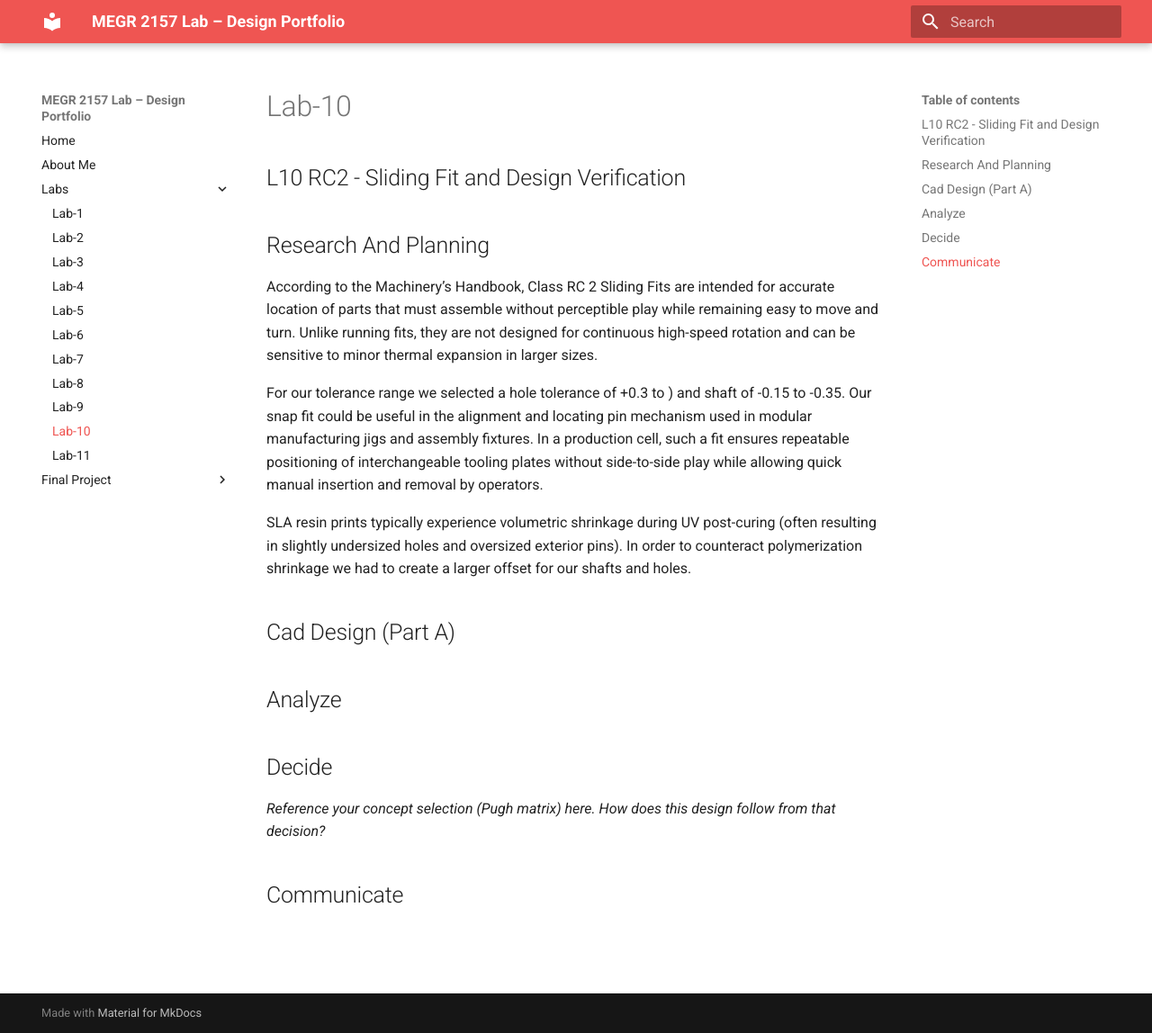
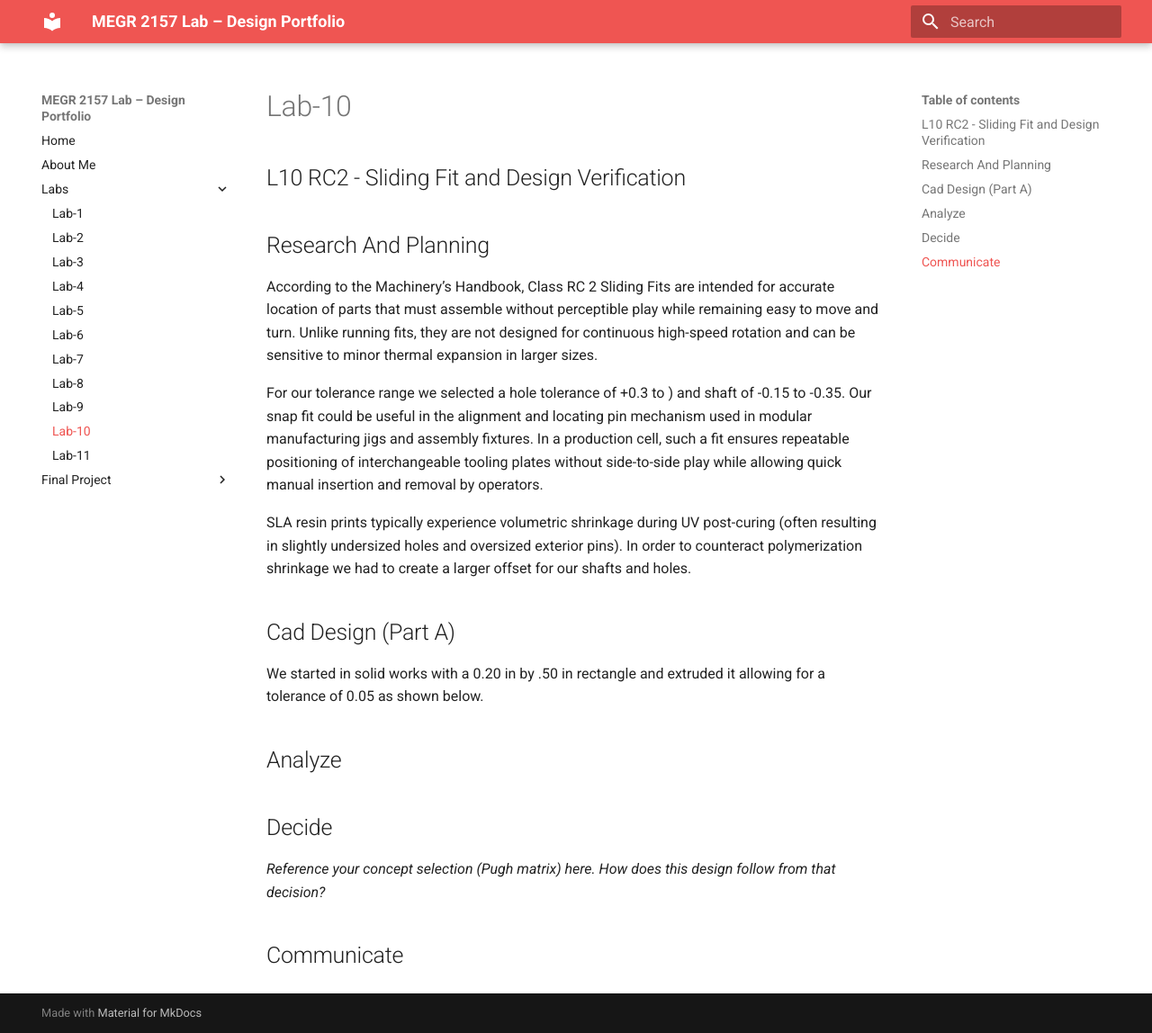
Before and after one commit to AtibaJ/megr2157L-portfolio, an MkDocs documentation site: the page built from docs/Labs/L10/index.md, in a window 1280 px wide and 1148 px high. Shown: the whole window at 90% size. Built offline with MkDocs 1.6.1 and Material for MkDocs 9.7.7, drawn with Linux system fonts in a browser that asks for light colours.

Commit message:
Document initial CAD design process in SolidWorks
Added details about the initial design process in SolidWorks.

```diff
--- a/docs/Labs/L10/index.md
+++ b/docs/Labs/L10/index.md
@@ -16,6 +16,7 @@ In order to counteract polymerization shrinkage we had to create a larger offset
 
 ## Cad Design (Part A)
 
+We started in solid works with a 0.20 in by .50 in rectangle and extruded it allowing for a tolerance of 0.05 as shown below.
 
 
 
```
